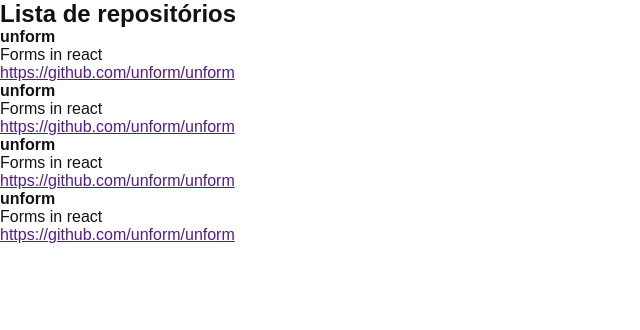
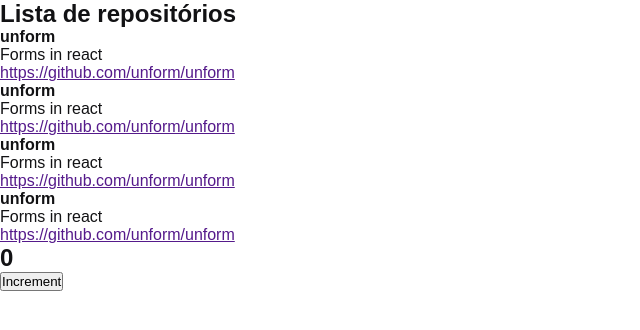
Before and after one commit to DaviDeAlmeida/01-github-explorer, a React app: page / in a window 1280 px wide. Shown: the top 330 px of the page, without its empty margins (0-640 px from the left). Built offline with nearby package versions, Linux system fonts and the light colour scheme.

Commit message:
added component state

```diff
--- a/src/App.jsx
+++ b/src/App.jsx
@@ -1,6 +1,12 @@
-import { RepositoryList } from './components/RepositoryList';
-import './styles/global.scss';
+import { Counter } from "./components/Counter";
+import { RepositoryList } from "./components/RepositoryList";
+import "./styles/global.scss";
 
 export function App() {
-    return <RepositoryList />
+  return (
+    <>
+      <RepositoryList />
+      <Counter />
+    </>
+  );
 }
--- /dev/null
+++ b/src/components/Counter.jsx
@@ -0,0 +1,15 @@
+import { useState } from 'react'
+
+export function Counter() {
+    const [count, setCount] = useState(0);
+    function increment(){
+        console.log("Entrou");
+        setCount(count + 1);
+    }
+    return (
+        <div>
+            <h2>{count}</h2>
+            <button type="button" onClick={increment}>Increment</button>
+        </div>
+    );
+}
```
